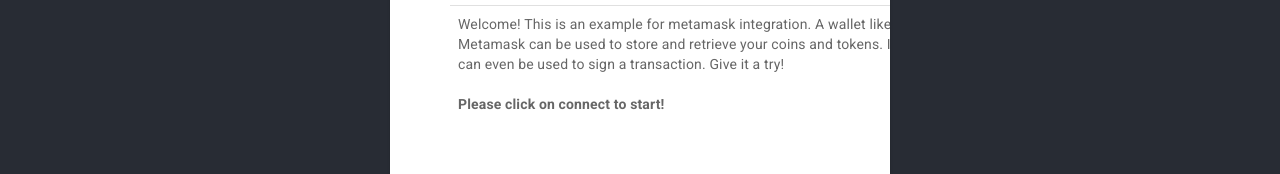
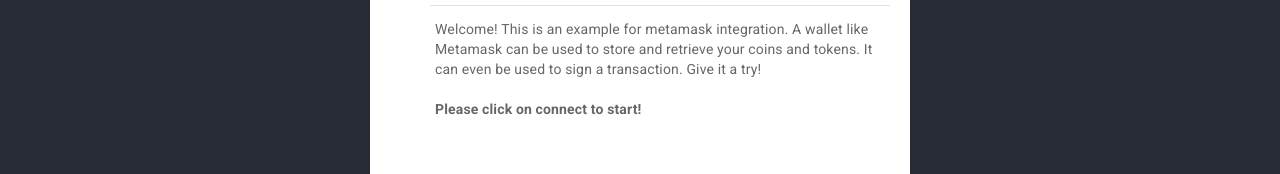
Before and after one commit to sr33nadhm/metamask-int, a React app: page / in a window 1280 px wide. Shown: the part 340-514 px from the top of the page. Built offline with nearby package versions, Linux system fonts and the light colour scheme.

Commit message:
fixed view in bigger screens

```diff
--- a/src/app/App.css
+++ b/src/app/App.css
@@ -17,6 +17,9 @@
 }
 .address-row {
   margin-left: 8px !important;
+}
+.card-desc {
+  padding: 5px;
 }
 
 @media (max-width: 768px) {
@@ -38,6 +41,6 @@
     align-items: center;
   }
   .app-card {
-    width: 500px !important;
+    width: 540px !important;
   }
 }
--- a/src/app/App.js
+++ b/src/app/App.js
@@ -98,7 +98,7 @@
                 {data.Balance ? data.Balance + " ETH" : <Skeleton variant="text" sx={{ fontSize: "15px" }} />}
               </Typography>
               <Divider />
-              <Typography variant="body2" color="text.secondary" style={{ marginLeft: 8 }}>
+              <Typography variant="body2" color="text.secondary" className="card-desc">
                 Welcome! This is an example for metamask integration. A wallet like Metamask can be used to store and
                 retrieve your coins and tokens. It can even be used to sign a transaction. Give it a try! <br />
                 <br />
--- a/src/components/navbar/NavBar.jsx
+++ b/src/components/navbar/NavBar.jsx
@@ -50,7 +50,7 @@
                     <Box sx={{ flexGrow: 1, display: { xs: 'none', md: 'flex' } }} />
 
                     <Box sx={{ flexGrow: 0 }}>
-                        <Tooltip title="Download resume">
+                        <Tooltip title="Go back to portfolio">
                             <a href="https://sr33nadhm.github.io/" style={{ textDecoration: 'none' }}>
                                 All Projects
                             </a>
```
